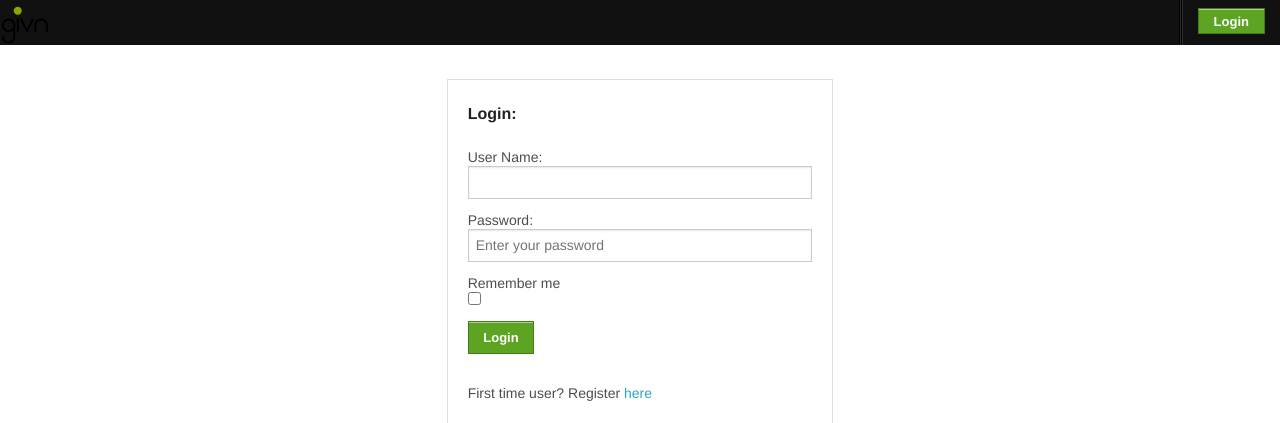
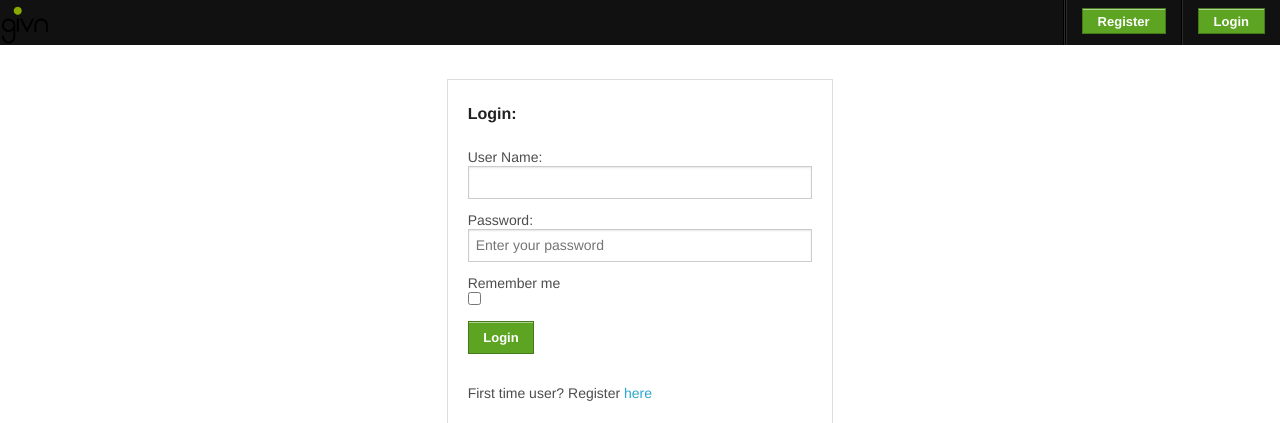
Before and after one commit to teamgivn/givnapp, a Flask app: page /users/login/ in a window 1280 px wide. Shown: the top 423 px of the page. Run offline with Flask 2, Linux system fonts and the light colour scheme; some libraries are stand-ins or nearby versions.

Commit message:
update to login

```diff
--- a/app/blueprints/auth/views.py
+++ b/app/blueprints/auth/views.py
@@ -35,7 +35,7 @@ def get_activation_link(user):
 @auth.route('/login/', methods=['GET', 'POST'])
 def login():
     if current_user.is_authenticated():
-            return redirect(url_for('orgs.index'))
+            return redirect(url_for('donors.index'))
     form = LoginForm()
     error = None
     if request.method == 'POST' and form.validate_on_submit():
@@ -44,7 +44,7 @@ def login():
         user, authenticated = User.authenticate(db.session.query, username, password)
         if authenticated:
             login_user(user)
-            return redirect(url_for('orgs.index'))
+            return redirect(url_for('donors.index'))
         else:
             error = 'Incorrect username or password'
     return render_template('auth/login.html', form=form, error=error)
--- a/app/templates/base.html
+++ b/app/templates/base.html
@@ -60,13 +60,19 @@
       {% endif %}
       <li class="divider"></li>
       <li class="divider show-for-small"></li>
+        {% if current_user.is_authenticated() %}
       <li class="has-form">
-        {% if current_user.is_authenticated() %}
           <a class="success button" href="{{ url_for('auth.logout') }}">Logout</a>
+      </li>
         {% else %}
+      <li class="has-form">
+          <a class="success button" href="{{ url_for('auth.register') }}">Register</a>
+      </li>
+        <li class="divider"></li>
+      <li class="has-form">
           <a class="success button" href="{{ url_for('auth.login') }}">Login</a>
+      </li>
         {% endif %}
-      </li>
     </ul>
   </section>
 </nav>
```
